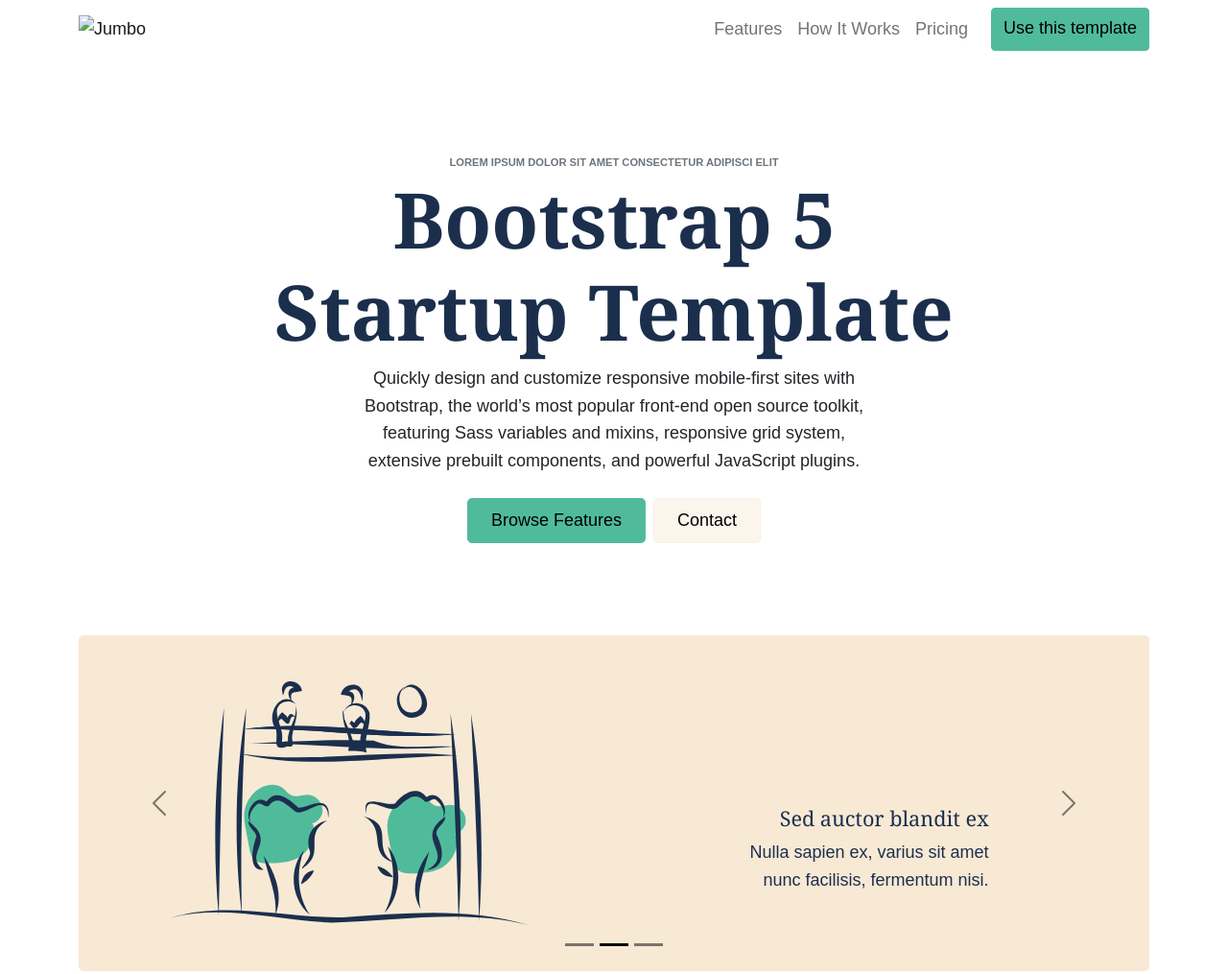
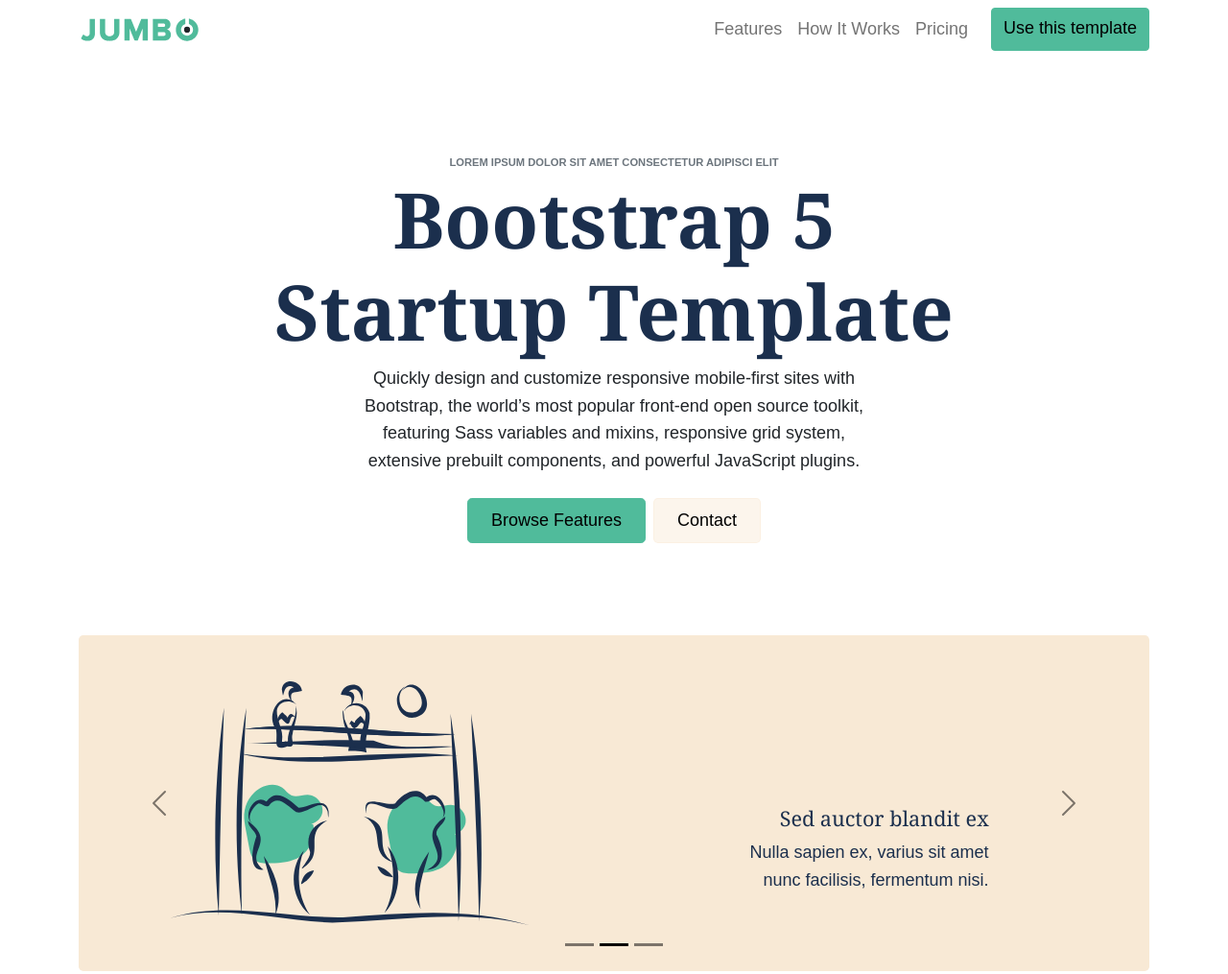
Before and after one commit to neoboot/jumbo, a website: page index.html in a window 1280 px wide. Shown: the top 1015 px of the page at 96% size. Drawn offline with Linux system fonts and the light colour scheme; the site is published under a folder, as on GitHub Pages, so addresses that start at the root find nothing.

Commit message:
Fix logo source

```diff
--- a/index.html
+++ b/index.html
@@ -13,7 +13,7 @@
 <nav class="navbar navbar-expand-lg navbar-light bg-white">
     <div class="container">
         <a class="navbar-brand" href="#">
-            <img src="/assets/logo-dark.svg" alt="Jumbo" height="28">
+            <img src="assets/logo-dark.svg" alt="Jumbo" height="28">
         </a>
         <button class="navbar-toggler" type="button" data-bs-toggle="collapse" data-bs-target="#navbarSupportedContent" aria-controls="navbarSupportedContent" aria-expanded="false" aria-label="Toggle navigation">
             <span class="navbar-toggler-icon"></span>
```
